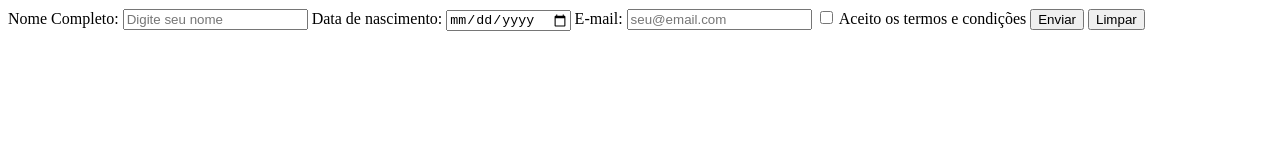
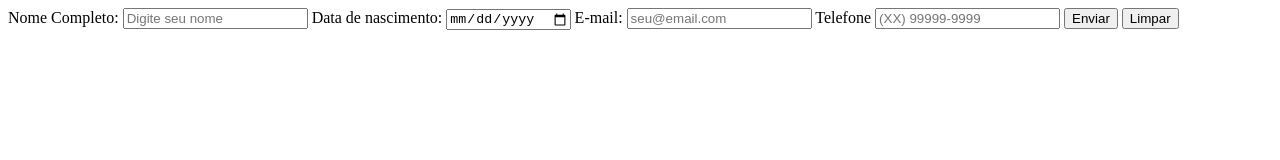
Before and after one commit to sunnymisai/markup-n-styling, a plain HTML site: page Formulário/index.html in a window 1280 px wide. Drawn offline with Linux system fonts and the light colour scheme.

Commit message:
att form

```diff
--- a/Formulário/index.html
+++ b/Formulário/index.html
@@ -18,8 +18,8 @@
         <label for="email">E-mail:</label>
         <input type="email" id="email" name="email" required placeholder="seu@email.com">
 
-        <input type="checkbox" id="termos" name="termos" required>
-        <label for="termos">Aceito os termos e condições</label>
+        <label  for="phone">Telefone</label>
+        <input type="tel" id="celular" name="celular" placeholder="(XX) 99999-9999" required>
 
         <button type="submit">Enviar</button>
         <button type="reset">Limpar</button>
```
